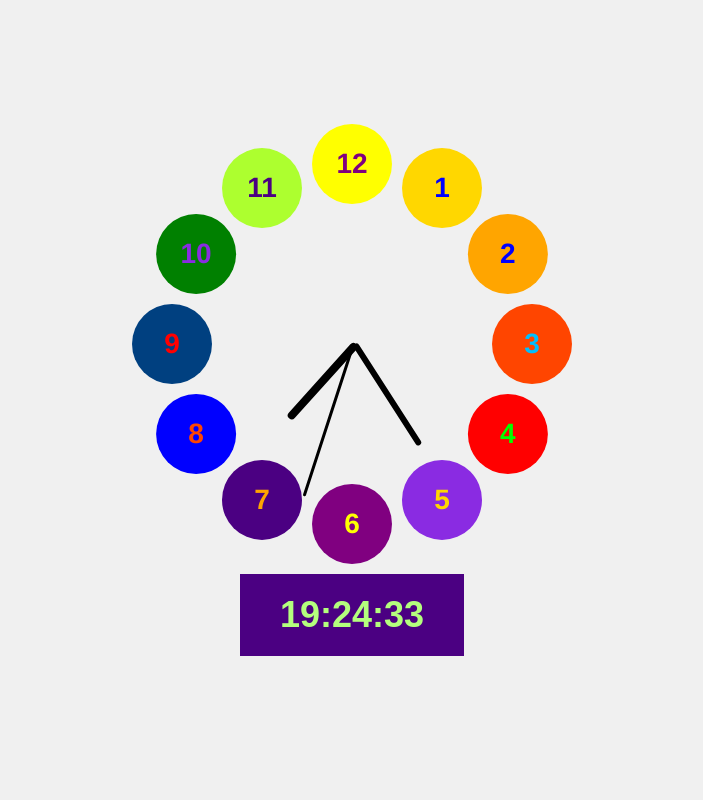
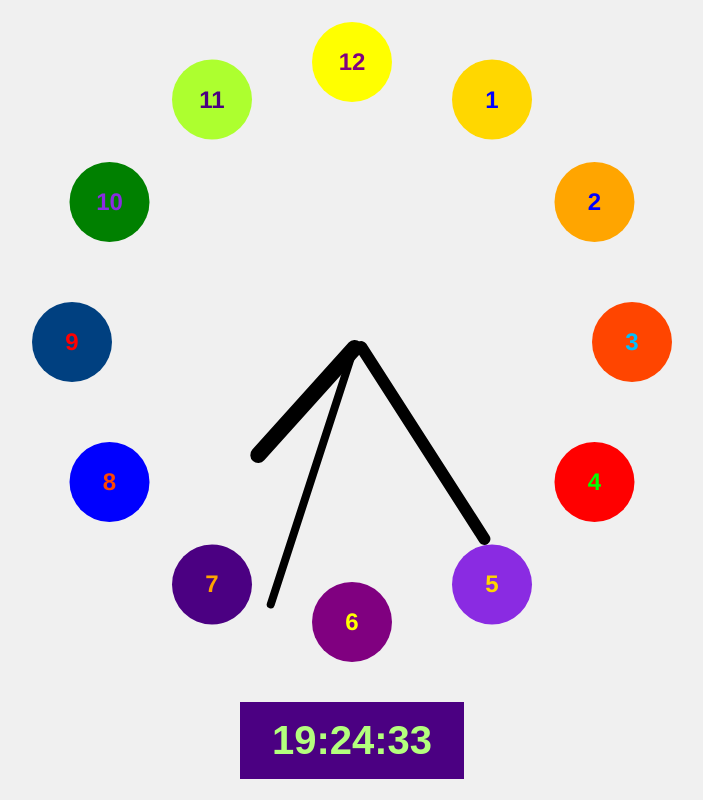
Before and after one commit to Gustavo-Castao/chroma-watch, a plain HTML site: page index.html in a window 1280 px wide. Shown: the whole page, without its empty margins (288-991 px from the left). Drawn offline with Linux system fonts and the light colour scheme.

Commit message:
Update index.html

```diff
--- a/index.html
+++ b/index.html
@@ -17,46 +17,46 @@
         }
         .clock {
             position: relative;
-            width: 400px;
-            height: 400px;
+            width: 80vmin; /* Tamaño relativo al viewport */
+            height: 80vmin;
             background-color: transparent;
         }
         .hand {
             position: absolute;
-            background-color: black; /* Todas las agujas negras */
+            background-color: black;
             transform-origin: bottom center;
             border-radius: 10px;
             left: 50%;
             bottom: 50%;
         }
-        .hour-hand { width: 8px; height: 100px; }
-        .minute-hand { width: 6px; height: 120px; }
-        .second-hand { width: 3px; height: 160px; } /* Segundero negro */
+        .hour-hand { width: 2vmin; height: 20vmin; } /* Tamaño relativo */
+        .minute-hand { width: 1.5vmin; height: 30vmin; } /* Tamaño relativo */
+        .second-hand { width: 1vmin; height: 35vmin; } /* Tamaño relativo */
         .number {
             position: absolute;
-            width: 80px;
-            height: 80px;
+            width: 10vmin; /* Tamaño relativo */
+            height: 10vmin;
             border-radius: 50%;
             display: flex;
             justify-content: center;
             align-items: center;
-            font-size: 28px;
+            font-size: 3vmin; /* Tamaño de fuente relativo */
             font-weight: bold;
             color: var(--text-color);
             background-color: var(--color);
             top: 50%;
             left: 50%;
-            transform: translate(-50%, -50%) rotate(calc(var(--i) * 30deg)) translateY(-180px) rotate(calc(var(--i) * -30deg));
-            font-family: 'Helvetica', sans-serif;
+            transform: translate(-50%, -50%) rotate(calc(var(--i) * 30deg)) translateY(-35vmin) rotate(calc(var(--i) * -30deg));
             cursor: pointer;
+            user-select: none; /* Evita la selección de texto */
         }
         .time-display {
-            margin-top: 30px;
-            padding: 20px 40px;
+            margin-top: 5vmin; /* Espacio relativo */
+            padding: 2vmin 4vmin; /* Espacio relativo */
             background-color: var(--hour-color);
             border: none;
             color: var(--text-color);
-            font-size: 36px;
+            font-size: 5vmin; /* Tamaño de fuente relativo */
             font-weight: bold;
             text-align: center;
             font-family: 'Orbitron', sans-serif;
@@ -115,14 +115,14 @@
             };
 
             oscillator.frequency.setValueAtTime(frequencies[note], audioContext.currentTime);
-            oscillator.type = 'triangle'; // Tipo de onda (puedes cambiarlo a 'sine', 'square', etc.)
+            oscillator.type = 'triangle'; // Tipo de onda
             gainNode.gain.setValueAtTime(0.5, audioContext.currentTime); // Volumen
 
             oscillator.connect(gainNode);
             gainNode.connect(audioContext.destination);
 
             oscillator.start();
-            oscillator.stop(audioContext.currentTime + 0.5); // Duración de la nota (0.5 segundos)
+            oscillator.stop(audioContext.currentTime + 0.5); // Duración de la nota
         }
 
         // Asignar eventos de clic a los círculos
```
